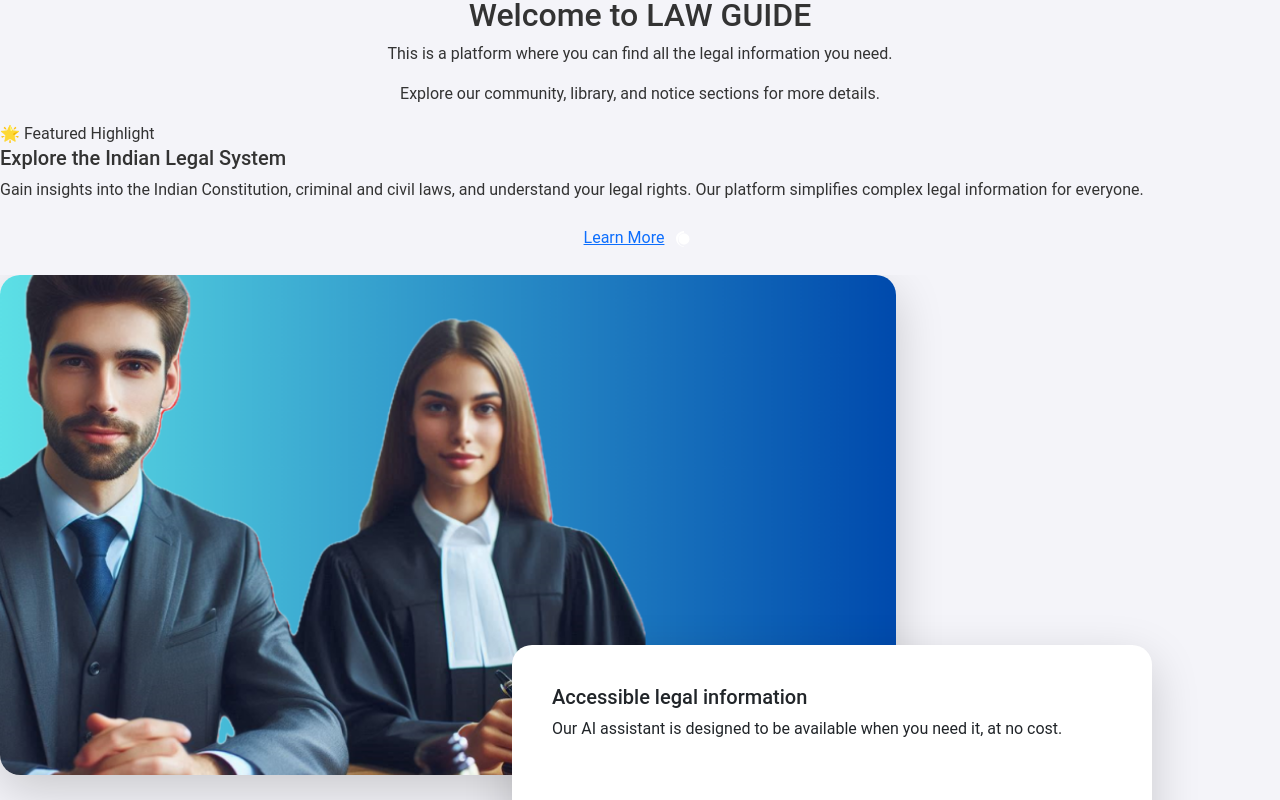
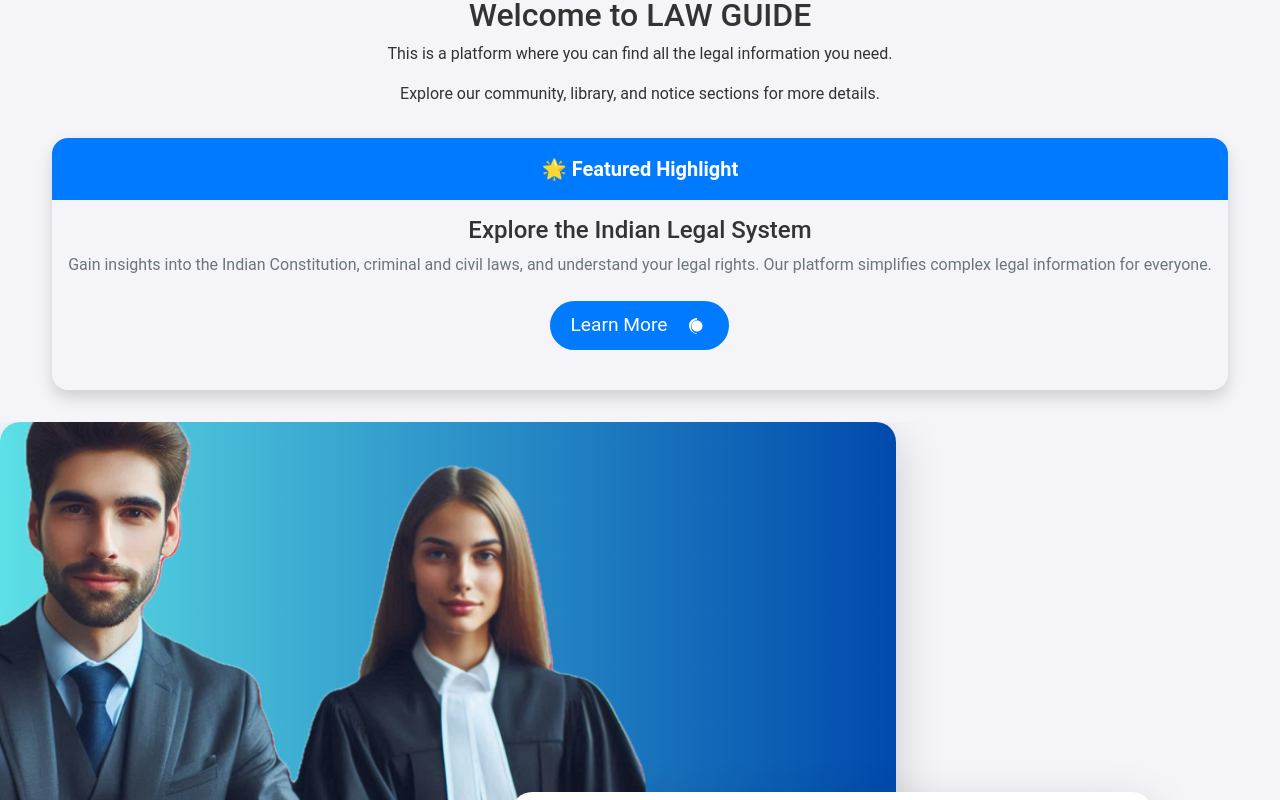
Before and after one commit to Darkstrike03/LawGuide, a React (Create React App) app: page / in a window 1280 px wide. Shown: the part 1120-1920 px from the top of the page. Built offline with nearby package versions, Linux system fonts and the light colour scheme; no server answers.

Commit message:
Update Card1.css

```diff
--- a/src/component/Card1.css
+++ b/src/component/Card1.css
@@ -1,6 +1,6 @@
 .custom-btn {
     padding: 0.625rem 1.25rem; /* 10px 20px */
-    border-radius: 50px;
+    border-radius: 70px;
     font-size: 1.2rem;
     display: flex;
     align-items: center;
@@ -25,7 +25,7 @@
     }
 
     .card-header {
-        font-size: 1rem;
+        font-size: 0.5rem;
     }
 
     .card-title {
@@ -40,3 +40,63 @@
         font-size: 0.875rem;
     }
 }
+
+.card1-container {
+    display: flex;
+    justify-content: center;
+    margin: 2rem 0;
+    border-radius: 70px;
+}
+
+.card1 {
+    text-align: center;
+    box-shadow: 0 0.5rem 1rem rgba(0, 0, 0, 0.15);
+    border: none;
+    border-radius: 1rem;
+}
+
+.card1-header {
+    background-color: #007bff;
+    color: white;
+    font-weight: bold;
+    font-size: 1.25rem;
+    padding: 1rem;
+    border-top-left-radius: 1rem;
+    border-top-right-radius: 1rem;
+}
+
+.card1-body {
+    padding: 1rem;
+}
+
+.card1-title {
+    font-size: 1.5rem;
+    color: #333;
+}
+
+.card1-text {
+    color: #6c757d;
+}
+
+.card1-btn {
+    display: flex;
+    align-items: center;
+    justify-content: center;
+    padding: 0.625rem 1.25rem;
+    border-radius: 50px;
+    font-size: 1.2rem;
+    background-color: #007bff;
+    color: white;
+    border: none;
+    cursor: pointer;
+    transition: transform 0.3s;
+    text-decoration: none;
+}
+
+.card1-btn:hover {
+    transform: scale(1.05);
+}
+
+.card1-btn svg {
+    margin-left: 0.625rem;
+}
```
